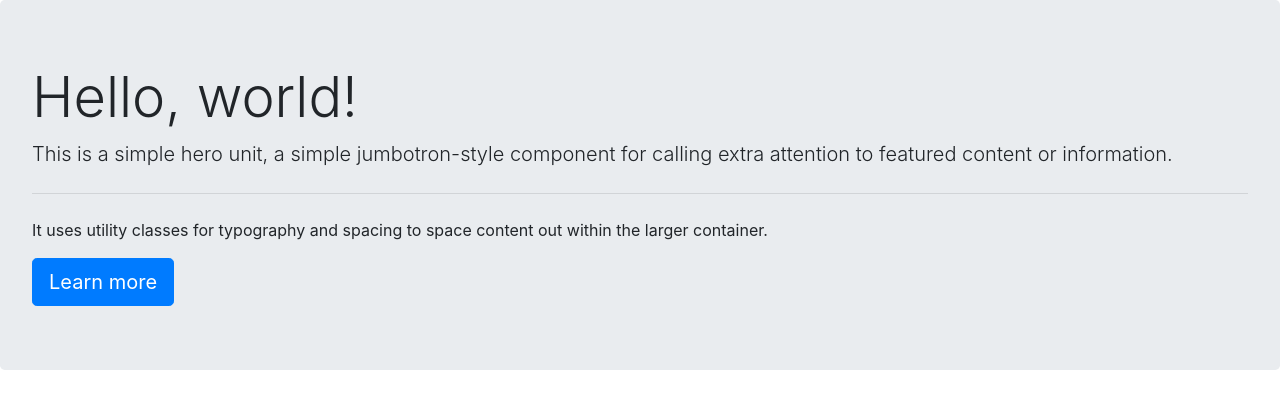
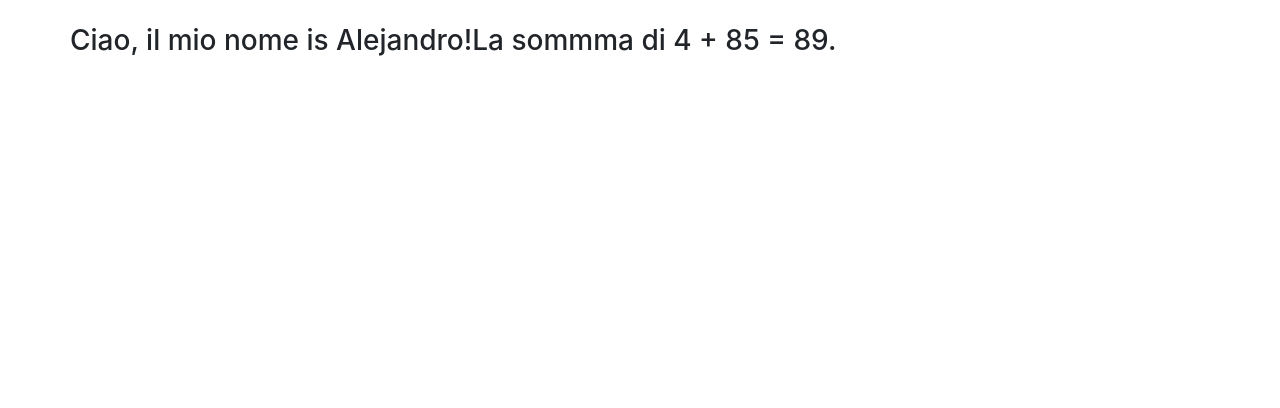
Before and after one commit to manuel920506/Angular10, an Angular app: page / in a window 1280 px wide. Shown: the top 408 px of the page. Built offline with nearby package versions, Linux system fonts and the light colour scheme.

Commit message:
esempio di Data Binding. => ts -> html

```diff
--- a/src/app/app.component.html
+++ b/src/app/app.component.html
@@ -1,7 +1,11 @@
-<div class="jumbotron">
-  <h1 class="display-4">Hello, world!</h1>
-  <p class="lead">This is a simple hero unit, a simple jumbotron-style component for calling extra attention to featured content or information.</p>
-  <hr class="my-4">
-  <p>It uses utility classes for typography and spacing to space content out within the larger container.</p>
-  <a class="btn btn-primary btn-lg" href="#" role="button">Learn more</a>
+<div class="container mt-4">
+  <div class="row">
+    <h3>
+      Ciao, il mio nome is {{ nome }}!
+    </h3>
+
+    <h3>
+      La sommma di 4 + 85 =  {{ getSomma(4, 85 ) }}.
+    </h3>
+  </div>
 </div>
--- a/src/app/app.component.ts
+++ b/src/app/app.component.ts
@@ -6,5 +6,15 @@ import { Component } from '@angular/core';
   styleUrls: ['./app.component.css']
 })
 export class AppComponent {
-  title = 'FrontEnd';
+  nome = 'Manuel'
+
+  constructor()
+  {
+    setInterval( () => this.nome = 'Alejandro', 3000);
+  }
+
+  getSomma(numero1: number , numero2: number)
+  {
+      return numero1 + numero2
+  }
 }
```
